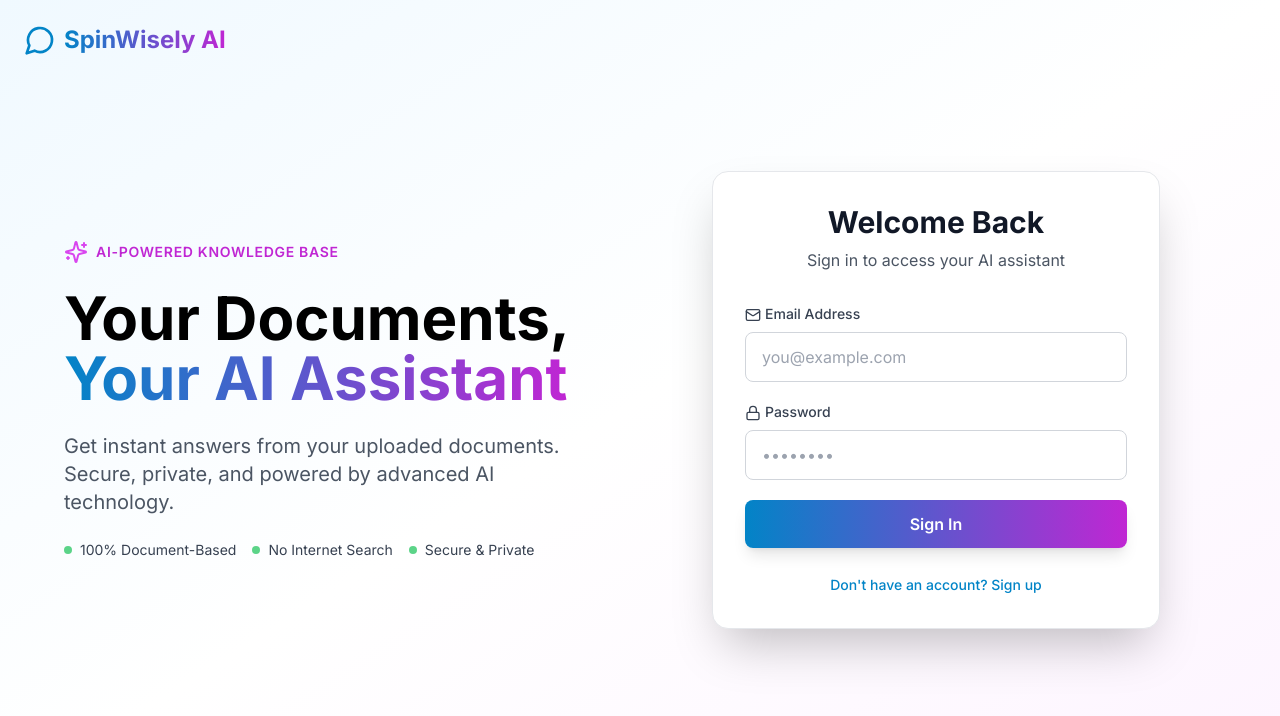
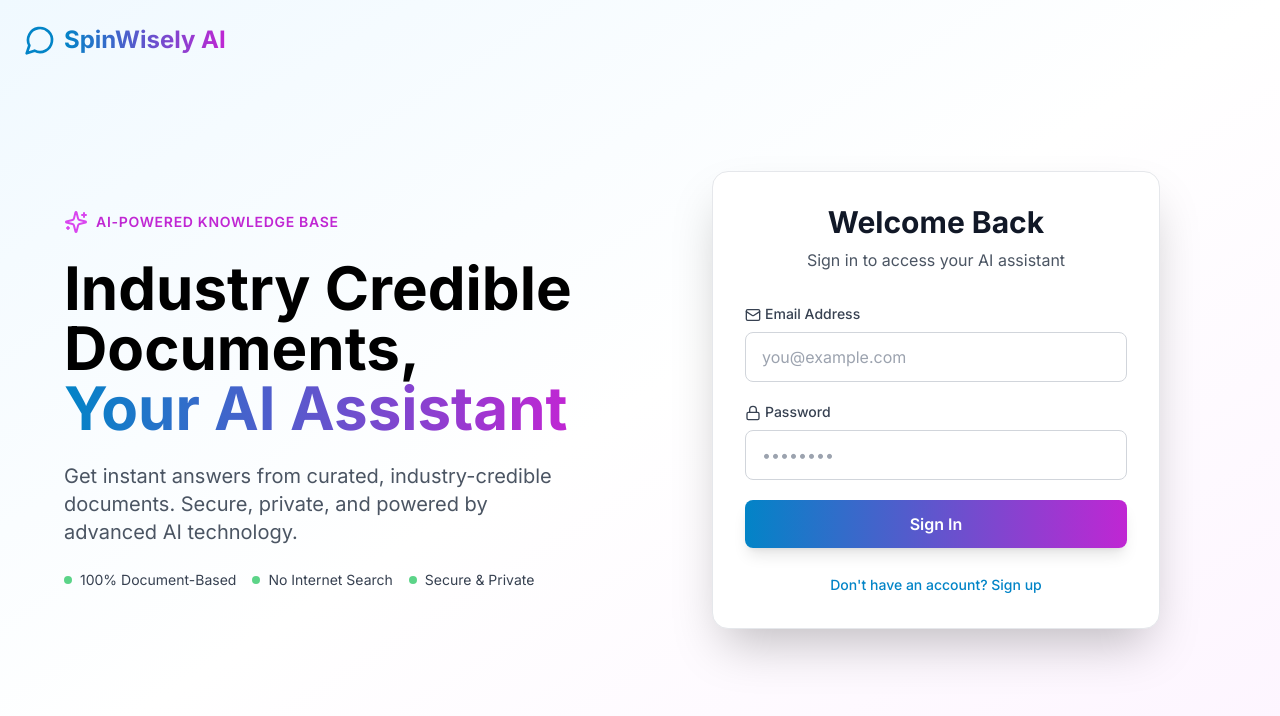
Before and after one commit to neospinllc/spinwisely.AI, a Next.js app: page / in a window 1280 px wide. Shown: the top 716 px of the page. Built offline with nearby package versions, Linux system fonts and the light colour scheme.

Commit message:
Update landing page: Change 'Your Documents' to 'Industry Credible Documents'

```diff
--- a/app/page.js
+++ b/app/page.js
@@ -42,7 +42,7 @@
                         </div>
 
                         <h1 className="text-5xl md:text-6xl font-bold leading-tight">
-                            Your Documents,
+                            Industry Credible Documents,
                             <br />
                             <span className="bg-gradient-to-r from-primary-600 to-accent-600 bg-clip-text text-transparent">
                                 Your AI Assistant
@@ -50,7 +50,7 @@
                         </h1>
 
                         <p className="text-xl text-gray-600 dark:text-gray-300 max-w-lg">
-                            Get instant answers from your uploaded documents. Secure, private, and powered by advanced AI technology.
+                            Get instant answers from curated, industry-credible documents. Secure, private, and powered by advanced AI technology.
                         </p>
 
                         <div className="flex flex-wrap gap-4 justify-center md:justify-start">
```
